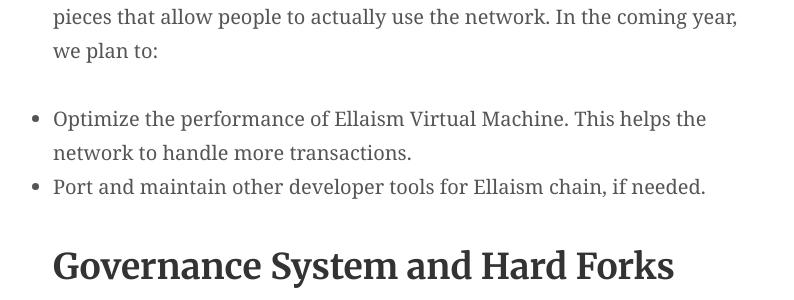
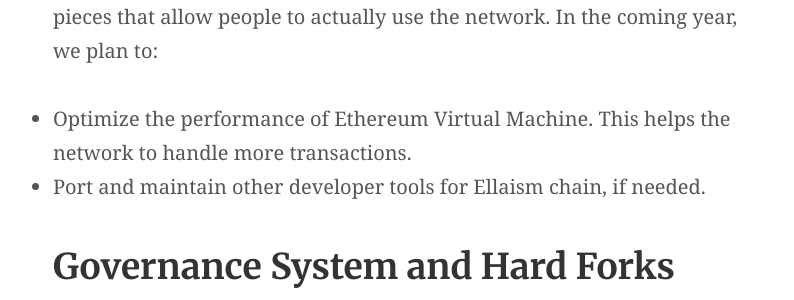
Before and after one commit to ellaism/ellaism.org, a Jekyll site: the page built from roadmap.md, in a window 1280 px wide and 900 px high, scrolled down 1894 px. Shown: the part 155-455 px from the top of the window, without its empty margins (230-1024 px from the left). Built offline with Jekyll 4.4.1, drawn with Linux system fonts in a browser that asks for light colours; our own code applies the rules of GitHub Pages for plain Markdown files.

Commit message:
Typo: Ellaism Virtual Machine -> Ethereum Virtual Machine

```diff
--- a/roadmap.md
+++ b/roadmap.md
@@ -57,8 +57,8 @@
 EVM is the central part of Ellaism, and developer tools are important pieces
 that allow people to actually use the network. In the coming year, we plan to:
 
-* Optimize the performance of Ellaism Virtual Machine. This helps the network to
-  handle more transactions.
+* Optimize the performance of Ethereum Virtual Machine. This helps the network
+  to handle more transactions.
 * Port and maintain other developer tools for Ellaism chain, if needed.
 
 ## Governance System and Hard Forks
```
